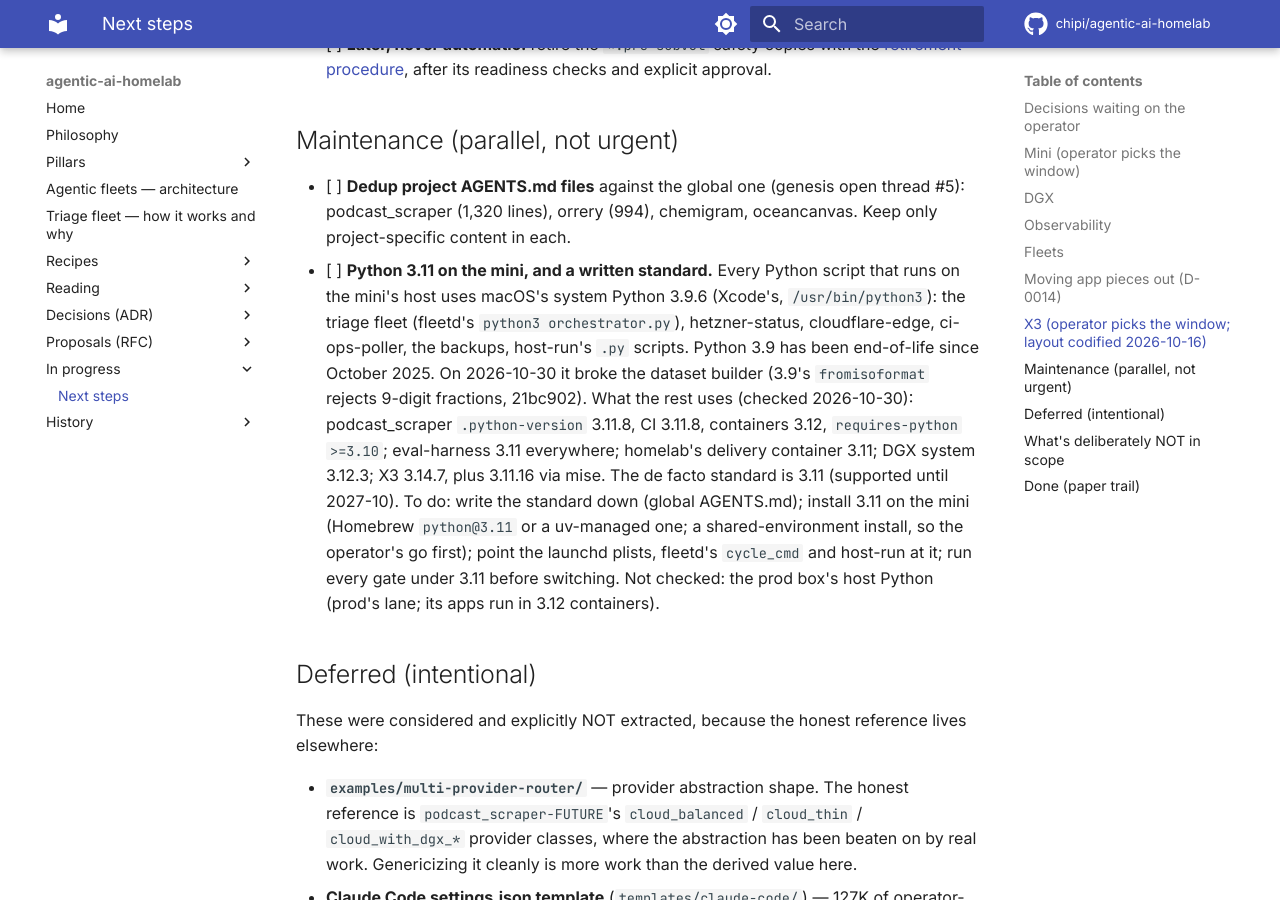
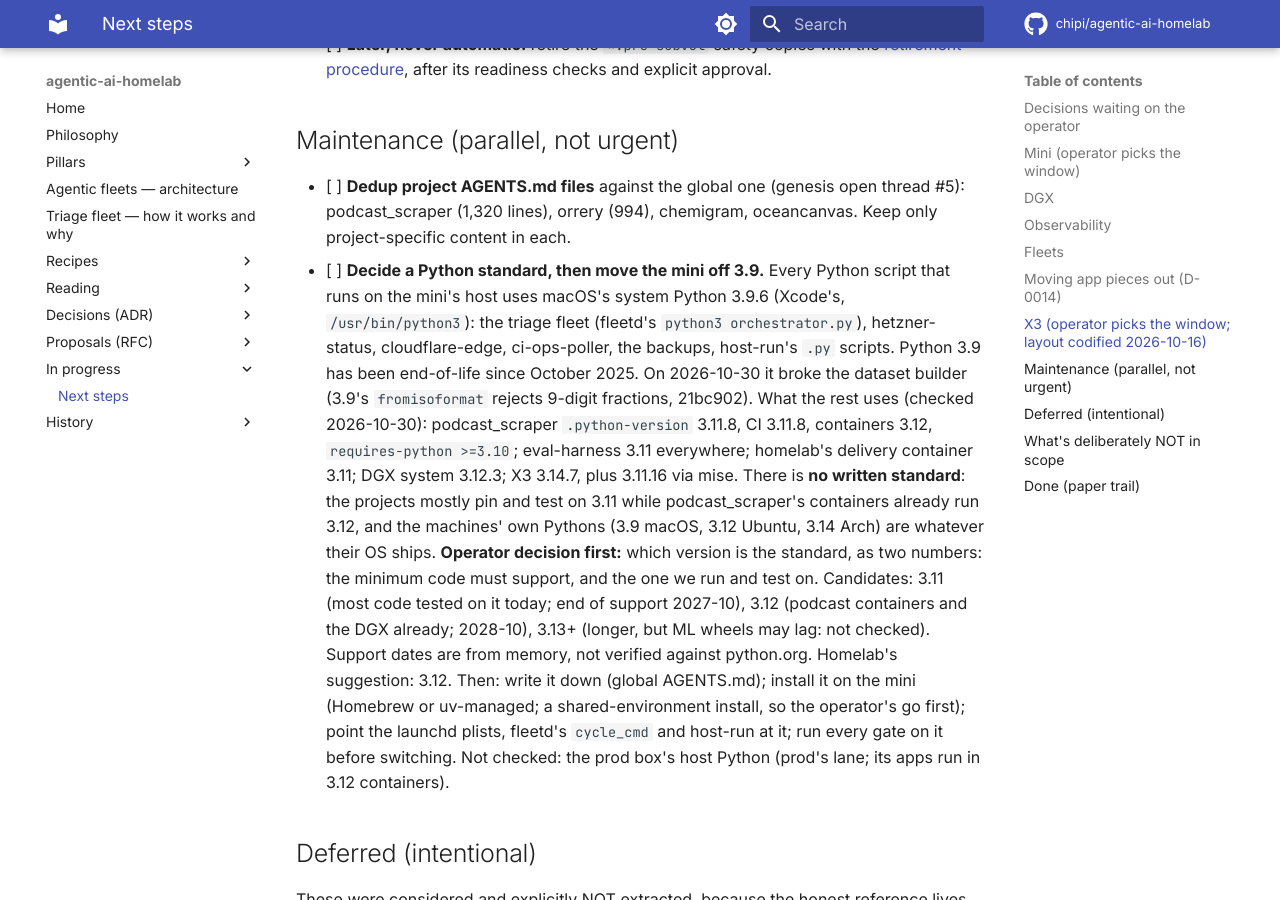
Before and after one commit to chipi/agentic-ai-homelab, an MkDocs documentation site: the page built from docs/wip/NEXT_STEPS.md, in a window 1280 px wide and 900 px high, scrolled down 4760 px. Built offline with MkDocs 1.6.1 and Material for MkDocs 9.7.7, drawn with Linux system fonts in a browser that asks for light colours; comment, search, counter and statistics services are not loaded.

Commit message:
docs(next-steps): no Python standard exists yet; it is the operator's decision
925501b called 3.11 'the de facto standard'. That was an inference: the
projects mostly pin 3.11, podcast's containers already run 3.12, and the
machines' own Pythons are whatever their OS ships. The item now asks for
the decision (minimum supported and the version run/tested), lists the
candidates, and marks the support dates as unverified.

Co-Authored-By: Claude Opus 5.5 <noreply@anthropic.com>
Claude-Session: https://claude.ai/code/session_014cvkLBvrdBPr8njAy3EJki

```diff
--- a/docs/wip/NEXT_STEPS.md
+++ b/docs/wip/NEXT_STEPS.md
@@ -179,7 +179,7 @@ adopts a piece, delete homelab's copy in the same change (dashboards share uids)
 - [ ] **Dedup project AGENTS.md files** against the global one (genesis open thread #5):
       podcast_scraper (1,320 lines), orrery (994), chemigram, oceancanvas. Keep only
       project-specific content in each.
-- [ ] **Python 3.11 on the mini, and a written standard.** Every Python script that runs on the
+- [ ] **Decide a Python standard, then move the mini off 3.9.** Every Python script that runs on the
       mini's host uses macOS's system Python 3.9.6 (Xcode's, `/usr/bin/python3`): the triage
       fleet (fleetd's `python3 orchestrator.py`), hetzner-status, cloudflare-edge, ci-ops-poller,
       the backups, host-run's `.py` scripts. Python 3.9 has been end-of-life since October 2025.
@@ -187,11 +187,17 @@ adopts a piece, delete homelab's copy in the same change (dashboards share uids)
       21bc902). What the rest uses (checked 2026-10-30): podcast_scraper `.python-version`
       3.11.8, CI 3.11.8, containers 3.12, `requires-python >=3.10`; eval-harness 3.11
       everywhere; homelab's delivery container 3.11; DGX system 3.12.3; X3 3.14.7, plus
-      3.11.16 via mise. The de facto standard is 3.11 (supported until 2027-10).
-      To do: write the standard down (global AGENTS.md); install 3.11 on the mini (Homebrew
-      `python@3.11` or a uv-managed one; a shared-environment install, so the operator's go
-      first); point the launchd plists, fleetd's `cycle_cmd` and host-run at it; run every gate
-      under 3.11 before switching. Not checked: the prod box's host Python (prod's lane; its
+      3.11.16 via mise. There is **no written standard**: the projects mostly pin and test on
+      3.11 while podcast_scraper's containers already run 3.12, and the machines' own Pythons
+      (3.9 macOS, 3.12 Ubuntu, 3.14 Arch) are whatever their OS ships.
+      **Operator decision first:** which version is the standard, as two numbers: the minimum
+      code must support, and the one we run and test on. Candidates: 3.11 (most code tested on
+      it today; end of support 2027-10), 3.12 (podcast containers and the DGX already; 2028-10),
+      3.13+ (longer, but ML wheels may lag: not checked). Support dates are from memory, not
+      verified against python.org. Homelab's suggestion: 3.12.
+      Then: write it down (global AGENTS.md); install it on the mini (Homebrew or uv-managed; a
+      shared-environment install, so the operator's go first); point the launchd plists,
+      fleetd's `cycle_cmd` and host-run at it; run every gate on it before switching. Not checked: the prod box's host Python (prod's lane; its
       apps run in 3.12 containers).
 
 ## Deferred (intentional)
```
